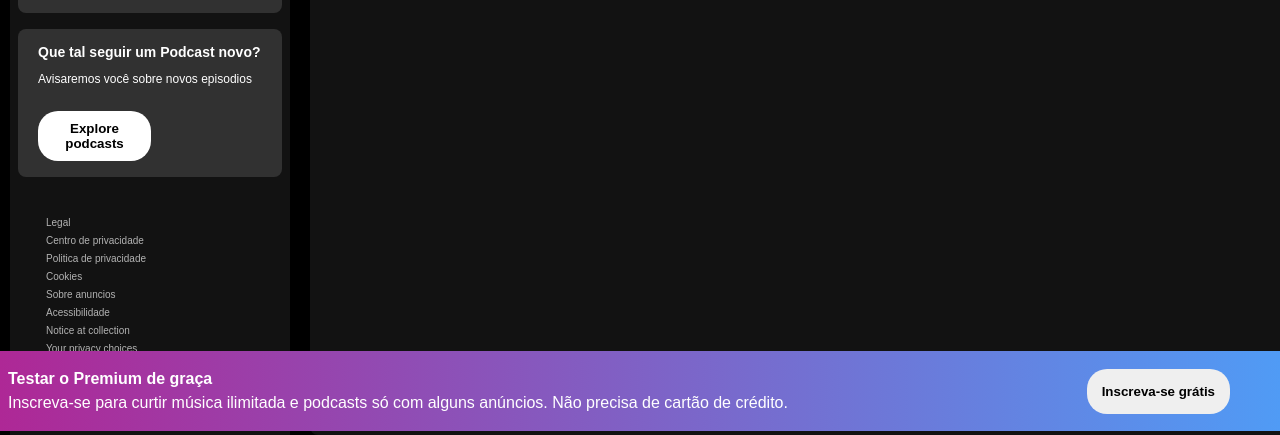
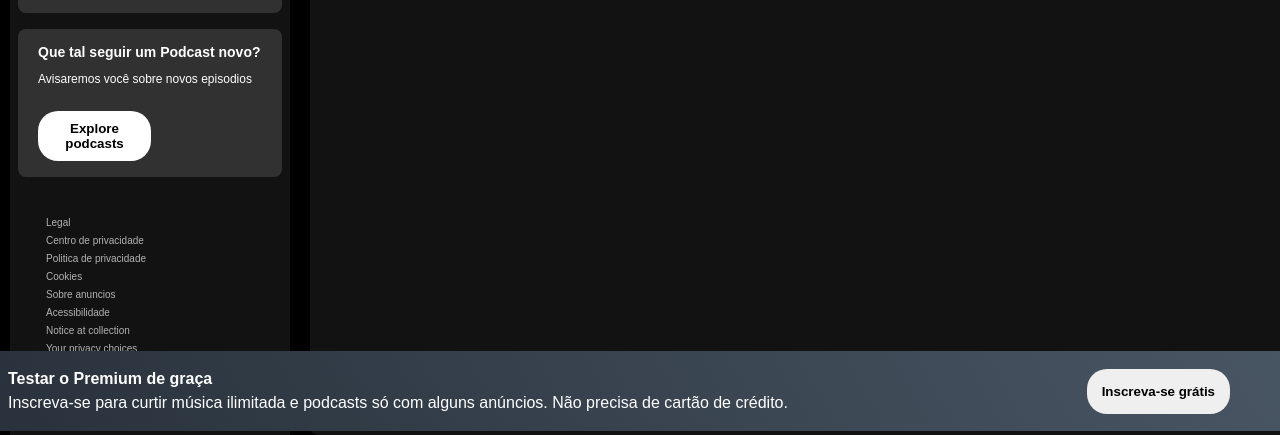
Before and after one commit to RixelLitz/Spotify-Alura, a plain HTML site: page index.html in a window 1280 px wide. Shown: the part 369-804 px from the top of the page. Drawn offline with nearby package versions, Linux system fonts and the light colour scheme.

Commit message:
Atualização da cor do footer

```diff
--- a/src/styles/style.css
+++ b/src/styles/style.css
@@ -266,7 +266,7 @@ footer {
   bottom: 0;
   width: 100%;
   height: 80px;
-  background: linear-gradient(to right, #ae2896, #509bf5);
+  background-image: linear-gradient(60deg, #29323c 0%, #485563 100%);
 }
 footer h1 {
   color: white;
```
